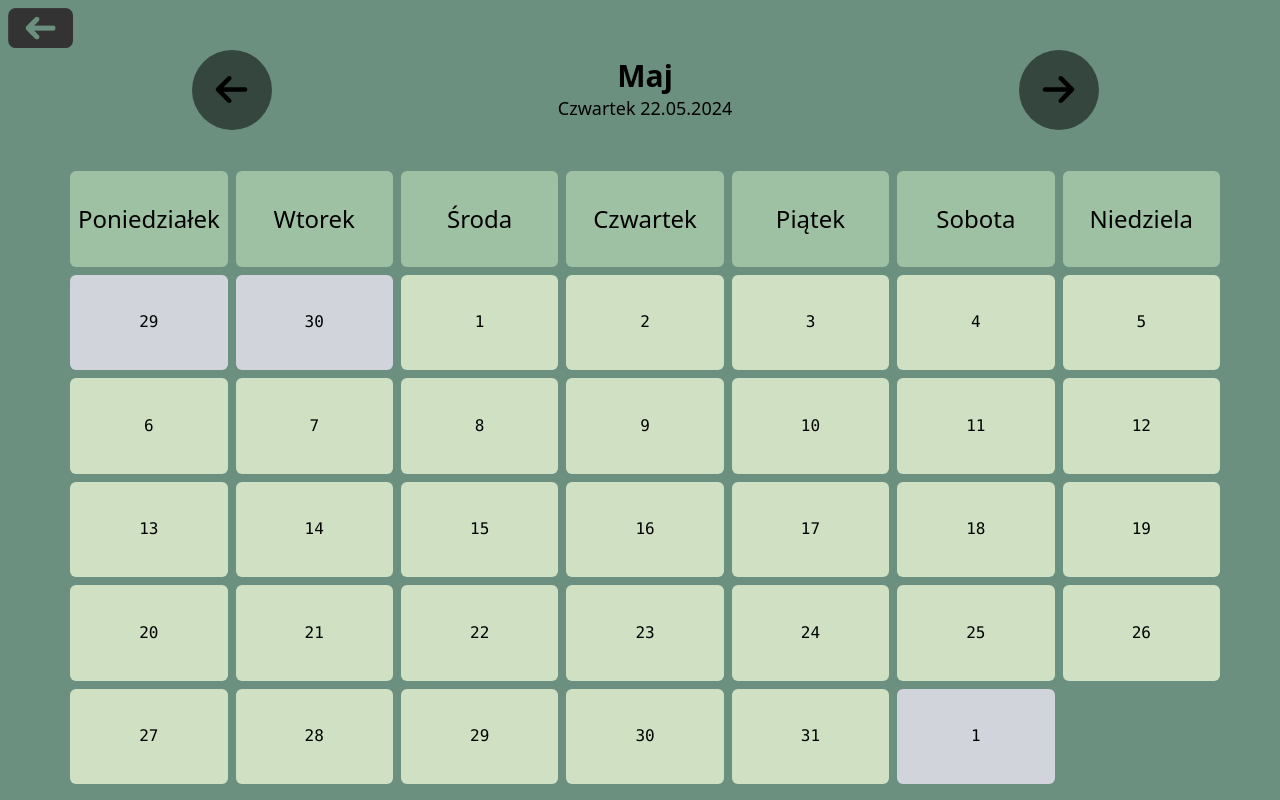
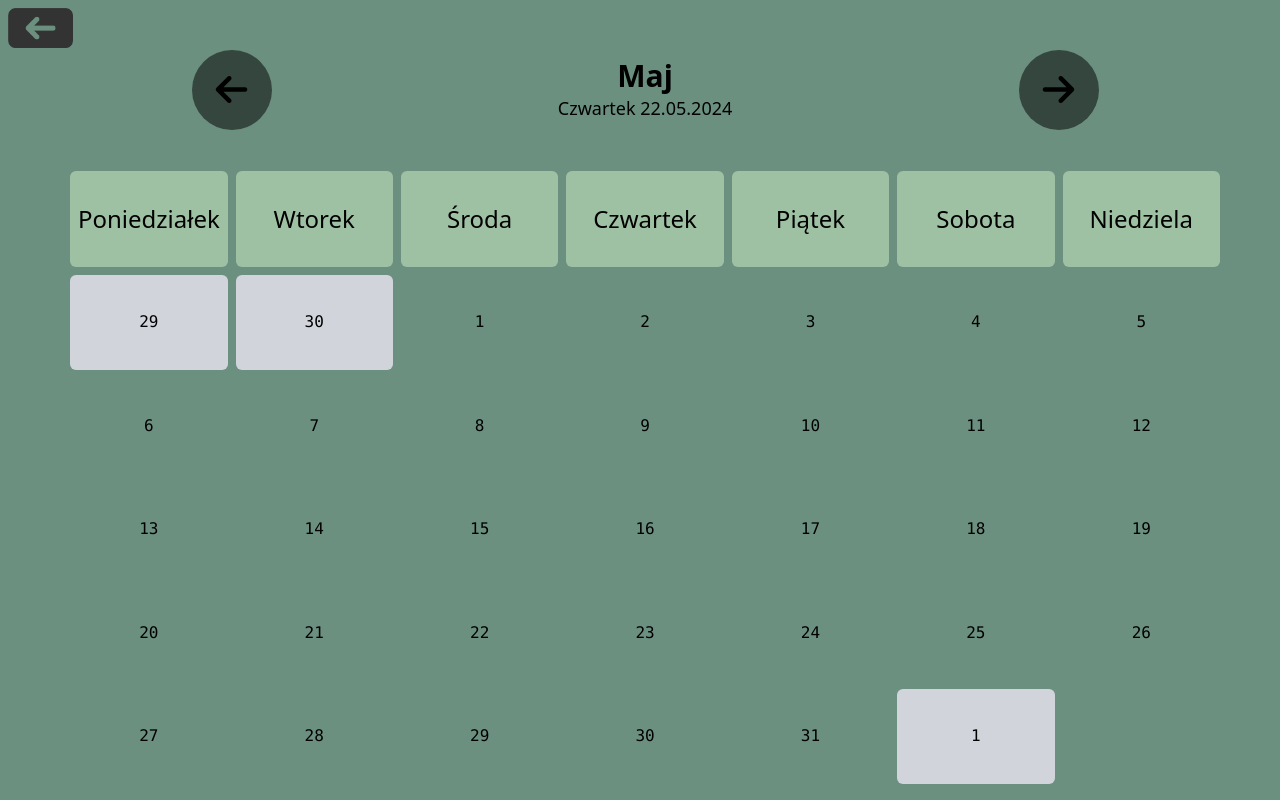
Before and after one commit to siemaema/Projekt, a PHP site: page /Terminarz.php in a window 1280 px wide. Run offline with PHP 8.4, Linux system fonts and the light colour scheme; tables that the repository leaves empty or names only in its code hold one stand-in row (values such as "Sample post"); data that the repository does not hold is empty; some libraries are stand-ins or nearby versions.

Commit message:
projekt do sprawdzenia wszystkie zmiany działają testowane na localhost

```diff
--- a/output.css
+++ b/output.css
@@ -604,8 +604,6 @@ video {
   margin: 0.25rem;
   place-content: center;
   border-radius: 0.375rem;
-  --tw-bg-opacity: 1;
-  background-color: rgb(207 224 195 / var(--tw-bg-opacity));
   text-align: center;
   font-family: ui-monospace, SFMono-Regular, Menlo, Monaco, Consolas, "Liberation Mono", "Courier New", monospace;
 }
```
